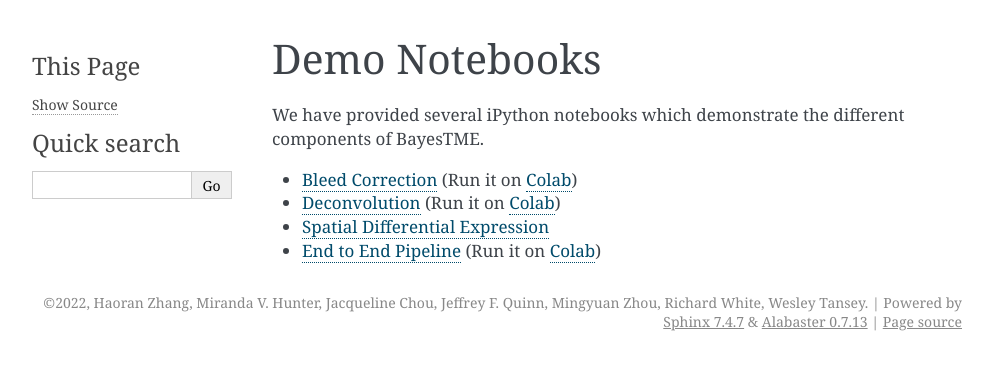
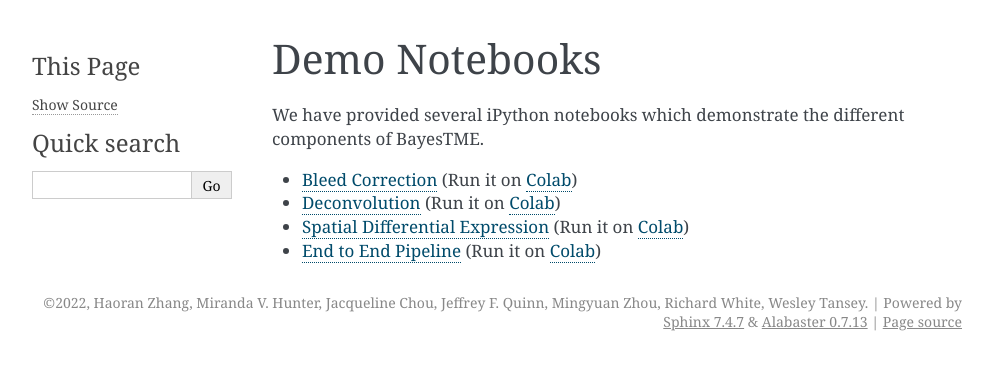
Before and after one commit to tansey-lab/bayestme, a Sphinx documentation site: the page built from docs/demo_notebooks.rst, in a window 1280 px wide. Shown: the top 370 px of the page, without its empty margins (148-1141 px from the left). Built offline with Sphinx 7.4.7, drawn with Linux system fonts in a browser that asks for light colours; pages that are not in the unit, such as notebooks, are missing from menus.

Commit message:
Add SDE Notebook Colab Link (#20)

```diff
--- a/docs/demo_notebooks.rst
+++ b/docs/demo_notebooks.rst
@@ -5,5 +5,5 @@
 
 * `Bleed Correction <https://github.com/tansey-lab/bayestme/blob/main/notebooks/bleeding_correction.ipynb>`_ (Run it on `Colab <https://colab.research.google.com/drive/1NK8rgr6O54T4KolGUkW8OgRzaf2iy56A?usp=sharing>`_)
 * `Deconvolution <https://github.com/tansey-lab/bayestme/blob/main/notebooks/deconvolution.ipynb>`_ (Run it on `Colab <https://colab.research.google.com/drive/12hzWWEi_Wrjk4Apowuagwor8_4Zmlk1E?usp=sharing>`_)
-* `Spatial Differential Expression <https://github.com/tansey-lab/bayestme/blob/main/notebooks/spatial_differential_expression.ipynb>`_
+* `Spatial Differential Expression <https://github.com/tansey-lab/bayestme/blob/main/notebooks/spatial_differential_expression.ipynb>`_ (Run it on `Colab <https://colab.research.google.com/drive/1t_ekYJLWWdi69n9_ty9n4hnJXuTUUKoU?usp=sharing>`_)
 * `End to End Pipeline <https://github.com/tansey-lab/bayestme/blob/main/notebooks/end_to_end_demo.ipynb>`_ (Run it on `Colab <https://colab.research.google.com/drive/1JcZkLaXqXkTVsaON2xP9M0l-Yf1rCRkZ?usp=sharing>`_)
```
